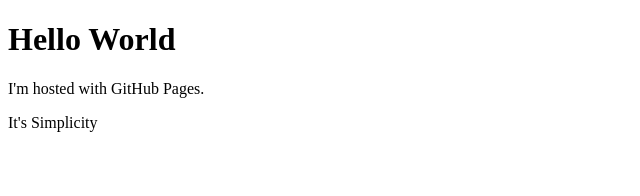
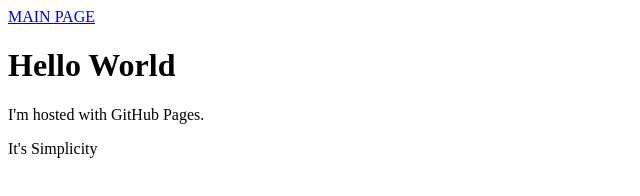
Before and after one commit to FailureCrown/simplicity.github.io, a plain HTML site: page index.html in a window 1280 px wide. Shown: the whole page, without its empty margins (0-640 px from the left). Drawn offline with Linux system fonts and the light colour scheme.

Commit message:
Update index.html

```diff
--- a/index.html
+++ b/index.html
@@ -4,6 +4,7 @@
         <title>Simplicity</title>
     </head>
     <body>
+        <a href="Title.html">MAIN PAGE</a>
         <h1>Hello World</h1>
         <p>I'm hosted with GitHub Pages.</p>
         <p>It's Simplicity</p>
```
